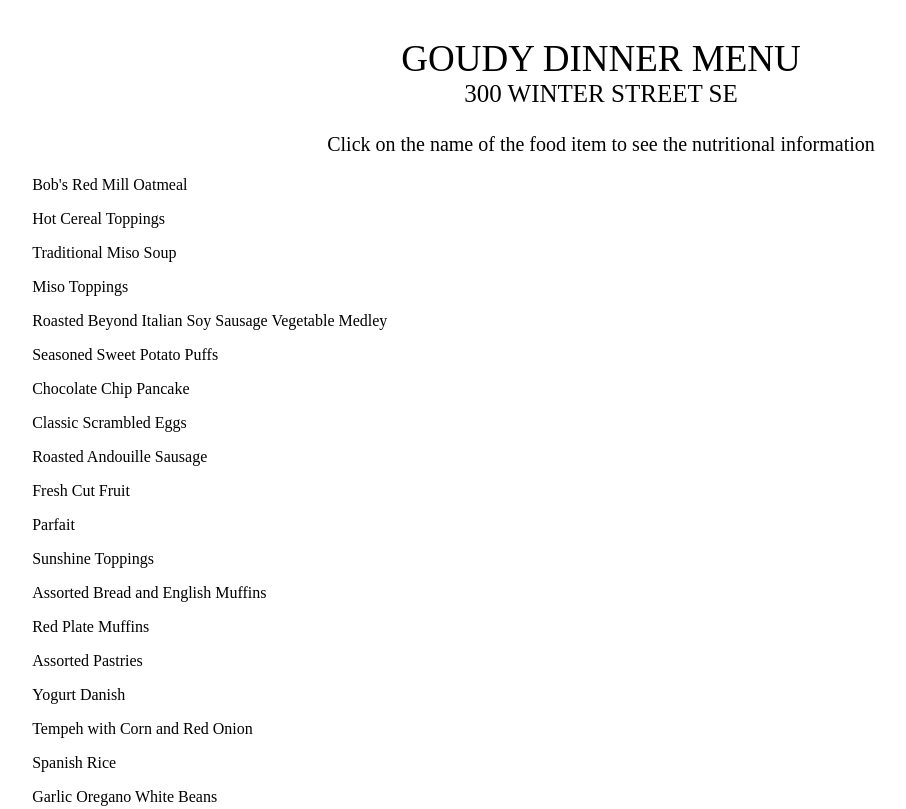
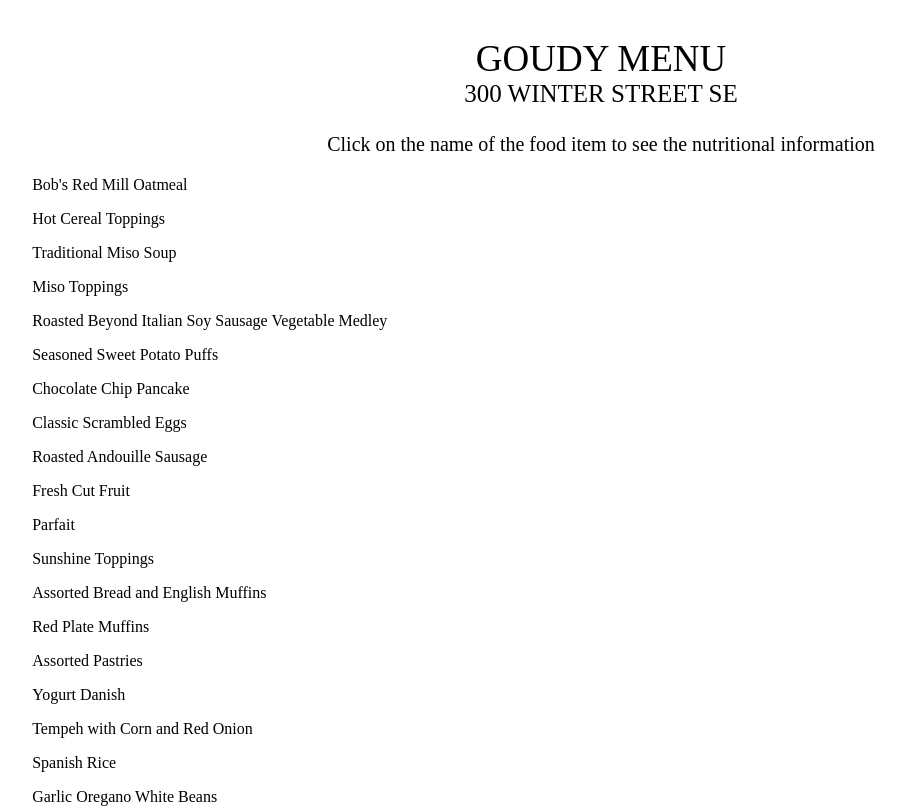
Before and after one commit to simonstein18/goudyApp, a plain HTML site: page index.html in a window 1280 px wide. Shown: the top 809 px of the page, without its empty margins (39-945 px from the left). Drawn offline with Linux system fonts and the light colour scheme.

Commit message:
Update index.html

```diff
--- a/index.html
+++ b/index.html
@@ -5,7 +5,7 @@
 </head>
 <body>
     <div style="text-align: center; font-size: 37px;">
-        <p style="margin-bottom: 0;">GOUDY DINNER MENU</p>
+        <p style="margin-bottom: 0;">GOUDY MENU</p>
         <p style="margin-top: 0; font-size: 25px;">300 WINTER STREET SE</p>
         <p style="font-size: 20px;">Click on the name of the food item to see the nutritional information</p>
     </div>
```
